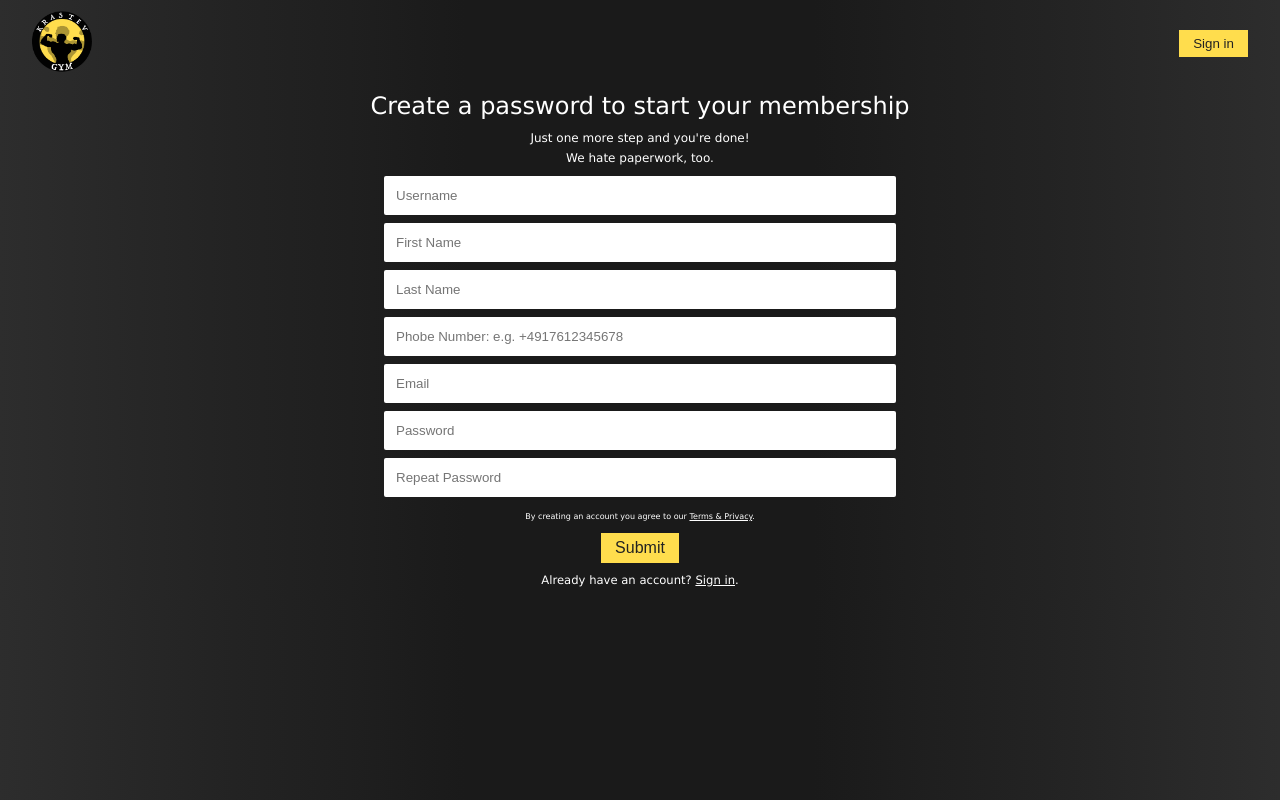
After one commit to todorkrastev/krastevs-gym, a Spring Boot app: page /users/register in a window 1280 px wide. The commit adds this page. Run offline with Spring Boot 4, Linux system fonts and the light colour scheme; some libraries are stand-ins or nearby versions.

Commit message:
Add new HTML/CSS files to the Project

```diff
--- /dev/null
+++ b/gym/src/main/resources/static/styles/register.css
@@ -0,0 +1,146 @@
+@import url("https://use.fontawesome.com/releases/v5.10.2/css/all.css");
+@import url("./reset.css");
+@import url("./typography.css");
+@import url("./components.css");
+
+:root {
+    --color-primary: #ffdd4d;
+    --color-white: #fff;
+    --color-dark-gray: #222222;
+    --color-black: black;
+    /*
+  --shadow-base: 0 4px 6px -1px rgba(0, 0, 0, 0.1),
+    0 2px 4px -1px rgba(0, 0, 0, 0.06);
+  --shadow-large: 0 10px 15px -3px rgba(0, 0, 0, 0.1),
+    0 4px 6px -2px rgba(0, 0, 0, 0.05);
+    */
+}
+
+body {
+    background-image: linear-gradient(to right, #2d2d2d, #282828, #232323, #1f1f1f, #1a1a1a, #1a1a1a, #1a1a1a, #1a1a1a, #1f1f1f, #232323, #282828, #2d2d2d);
+}
+
+/* Header */
+.header {
+    display: flex;
+    justify-content: space-between;
+    align-items: center;
+    padding: 0.5rem 2rem;
+    position: fixed;
+    top: 0;
+    left: 0;
+    width: 100vw;
+    z-index: 1000;
+}
+
+.header .logo {
+    width: 60px;
+}
+
+.container {
+    width: 90%;
+    max-width: 1200px;
+    align-items: center;
+    text-align: center;
+    margin: 0 auto;
+    margin-top: 5rem;
+}
+
+/* Register Form */
+
+.form {
+    width: 100%;
+    display: flex;
+    flex-direction: column;
+}
+
+.form__title {
+    font-size: 1.5rem;
+    margin: 0.875rem 0;
+    text-align: center;
+}
+
+.form__subtitle {
+    font-size: 0.75rem;
+}
+
+.form__subtitle:last-of-type {
+    margin: 0.5rem 0;
+}
+
+.form__field {
+    width: 80%;
+    border: none;
+    padding: 0.75rem;
+    background-color: var(--color-white);
+    color: var(--color-dark-gray);
+    border-radius: 2px;
+    margin: 0.25rem 0;
+}
+
+.submit .btn {
+    /* padding: 0.75rem; */
+    text-transform: capitalize;
+    font-size: 1rem;
+    border: 2px solid transparent;
+}
+
+.container .terms {
+    width: 80%;
+    margin: 0.75rem auto;
+    font-size: 0.5rem;
+}
+
+.signin p {
+    width: 80%;
+    margin: 0.75rem auto;
+    font-size: 0.725rem;
+}
+
+@media screen and (min-width: 640px) {
+    .header {
+        background-color: rgba(28, 28, 28, 0.9);
+    }
+}
+
+@media screen and (min-width: 768px) {
+    .header {
+        background-color: transparent;
+    }
+}
+
+@media screen and (min-width: 1200px) {
+    .container {
+        width: 50%;
+    }
+
+    .header .btn:hover {
+        background-color: transparent;
+        color: var(--color-primary);
+        border: 2px solid var(--color-primary);
+        cursor: pointer;
+        transition: color 250ms ease-in-out;
+    }
+
+    .submit .btn:hover {
+        background-color: transparent;
+        color: var(--color-primary);
+        border: 2px solid var(--color-primary);
+        cursor: pointer;
+        transition: color 250ms ease-in-out;
+    }
+
+
+}
+
+@media screen and (min-width: 1600px) {
+    .container {
+        width: 60%;
+    }
+}
+
+@media screen and (min-width: 1800px) {
+    .container {
+        width: 70%;
+    }
+}
--- a/gym/src/main/resources/templates/index.html
+++ b/gym/src/main/resources/templates/index.html
@@ -33,7 +33,8 @@
       <h2 class="hero__subtitle">GET FIT NOW</h2>
 
       <form class="hero__form" action="">
-        <input type="text" class="form__input input" placeholder="Email address" />
+        <input type="email" name="email" class="form__input input" placeholder="Email address" minlength="5"
+          maxlength="50" />
         <button class="form__btn btn btn--primary">
           Free-trial day
         </button>
@@ -285,6 +286,8 @@
       <p class="rights">Copyright © 1989 Krastev & Waller GmbH. All Rights Reserved.</p>
     </div>
   </footer>
+
+  <script src="" async defer></script>
 </body>
 
 </html>
--- /dev/null
+++ b/gym/src/main/resources/templates/register.html
@@ -0,0 +1,90 @@
+<!DOCTYPE html>
+<html>
+
+<head>
+    <meta charset="utf-8">
+    <meta http-equiv="X-UA-Compatible" content="IE=edge">
+    <title></title>
+    <meta name="description" content="">
+    <meta name="viewport" content="width=device-width, initial-scale=1">
+    <link rel="stylesheet" href="./styles/register.css">
+</head>
+
+<body>
+    <header class="header">
+        <a href="/">
+            <img src="./imgs/logo.png" class="logo" alt="Logo" />
+        </a>
+
+        <button class="btn btn--primary">Sign in</button>
+    </header>
+    <main>
+        <div class="container">
+            <form method="POST">
+                <div class="form">
+                    <div class="form__header">
+                        <h1 class="form__title"> Create a password to start your membership</h1>
+                    </div>
+                    <div class="form__content">
+                        <p class="form__subtitle">Just one more step and you're done!</p>
+                        <p class="form__subtitle">We hate paperwork, too.</p>
+                        <ul class="form__list">
+                            <li class="form__element">
+                                <label for="username" class="form__label" placeholder="first name">
+                                    <input name="username" class="form__field" placeholder="Username" type="text"
+                                        minlength="1" maxlength="50" required value="">
+                                </label>
+                            </li>
+                            <li class="form__element">
+                                <label for="first-name" class="form__label" placeholder="first name">
+                                    <input name="firstName" class="form__field" placeholder="First Name" type="text"
+                                        minlength="5" maxlength="50" required value="">
+                                </label>
+                            </li>
+                            <li class="form__element">
+                                <label for="last-name" class="form__label" placeholder="first name">
+                                    <input name="lastName" class="form__field" placeholder="Last Name" type="text"
+                                        minlength="5" maxlength="50" required value="">
+                                </label>
+                            </li>
+                            <li class="form__element">
+                                <label for="phone" class="form__label" placeholder="first name">
+                                    <input name="phone" class="form__field"
+                                        placeholder="Phobe Number: e.g. +4917612345678" type="tel" minlength="5"
+                                        maxlength="50" pattern="+[0-9]{2}-[0-9]{3}-[0-9]{3}-[0-9]{4}" required value="">
+                                </label>
+                            </li>
+                            <li class="form__element">
+                                <label for="email"></label>
+                                <input name="email" class="form__field" placeholder="Email" type="email" minlength="5"
+                                    maxlength="50" required value="">
+                            </li>
+                            <li class="form__element">
+                                <label for="password" class="form__label"></label>
+                                <input name="password" class="form__field" placeholder="Password" type="password"
+                                    minlength="6" maxlength="62" required value="">
+                            </li>
+                            <li class="form__element">
+                                <label for="password-repeat" class="form__label"></label>
+                                <input name="password" class="form__field" placeholder="Repeat Password" type="password"
+                                    minlength="6" maxlength="62" required value="">
+                            </li>
+                        </ul>
+                    </div>
+                    <p class="terms">By creating an account you agree to our <a href="#">Terms & Privacy</a>.</p>
+                    <div class="submit">
+                        <button type="submit" class="btn btn--primary">Submit</button>
+                    </div>
+                </div>
+            </form>
+            <div class="signin">
+                <p>Already have an account? <a href="#">Sign in</a>.</p>
+            </div>
+        </div>
+
+    </main>
+
+    <script src="" async defer></script>
+</body>
+
+</html>
```
Also changed, not shown: gym/src/main/resources/static/favicon/browserconfig.xml (added, +9 -0 lines), gym/src/main/resources/static/styles/login.css (added, +128 -0 lines), gym/src/main/resources/static/styles/main.css (+25 -27 lines), gym/src/main/resources/templates/login.html (added, +58 -0 lines), gym/src/main/resources/static/favicon/android-chrome-192x192.png (added), gym/src/main/resources/static/favicon/android-chrome-512x512.png (added), gym/src/main/resources/static/favicon/apple-touch-icon.png (added), gym/src/main/resources/static/favicon/favicon-16x16.png (added), gym/src/main/resources/static/favicon/favicon-32x32.png (added), gym/src/main/resources/static/favicon/favicon.ico (added), gym/src/main/resources/static/favicon/mstile-150x150.png (added), gym/src/main/resources/static/favicon/safari-pinned-tab.svg (added), gym/src/main/resources/static/favicon/site.webmanifest (added).
